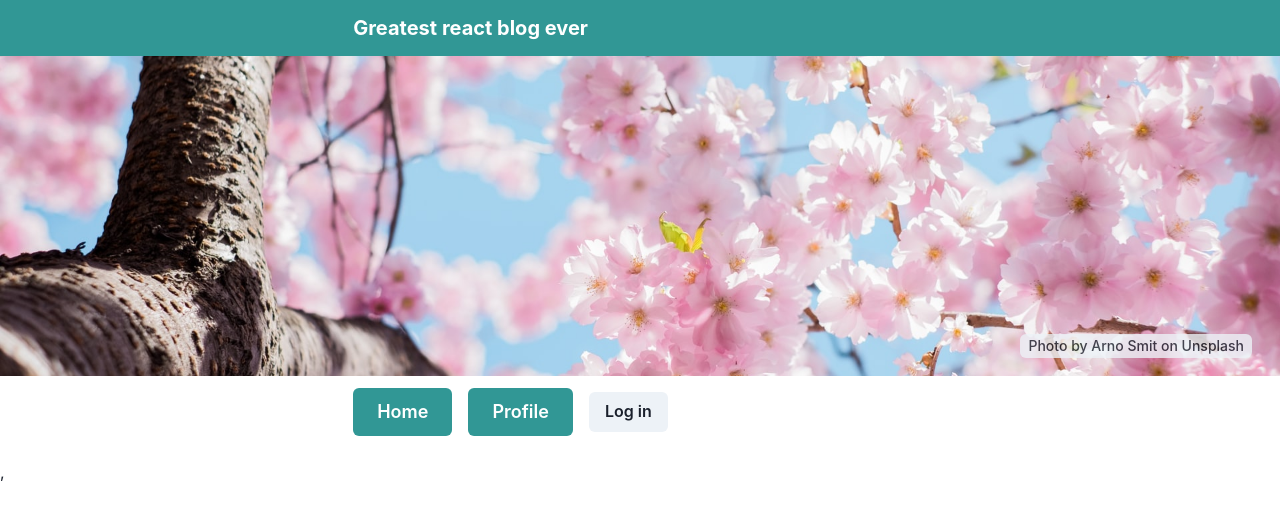
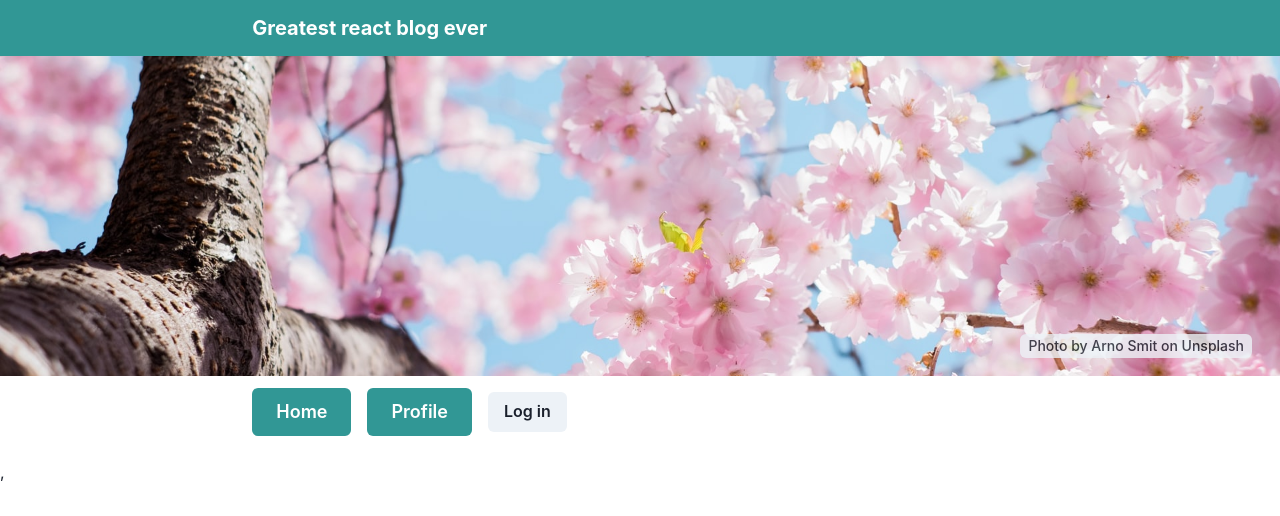
Before and after one commit to bartoszkwiatek/react-blog, a React (Create React App) app in the folder client/: page /callback in a window 1280 px wide. Shown: the top 516 px of the page. Built offline with nearby package versions, Linux system fonts and the light colour scheme.

Commit message:
created themes file

```diff
--- a/client/src/index.js
+++ b/client/src/index.js
@@ -7,7 +7,7 @@ import { ChakraProvider } from "@chakra-ui/react"
 import { Auth0Provider } from "@auth0/auth0-react";
 import config from "./auth_config.json";
 import history from "./utils/history";
-
+import theme from "./themes"
 const onRedirectCallback = (appState) => {
   history.push(
     appState && appState.returnTo ? appState.returnTo : window.location.pathname
@@ -23,7 +23,7 @@ ReactDOM.render(
       redirectUri={window.location.origin}
       onRedirectCallback={onRedirectCallback}
     >
-      <ChakraProvider>
+      <ChakraProvider theme={theme}>
 
         <App />
       </ChakraProvider>
--- /dev/null
+++ b/client/src/themes.js
@@ -0,0 +1,23 @@
+import { extendTheme } from "@chakra-ui/react"
+
+
+const theme = extendTheme({
+  components: {
+    Container: {
+      // 1. We can update the base styles
+      baseStyle: {
+        "max-width": "80ch", // Normally, it is "semibold"
+      },
+    }
+  },
+
+  colors: {
+    brand: {
+      100: "#f7fafc",
+      // ...
+      900: "#1a202c",
+    },
+  },
+})
+
+export default theme;
```
